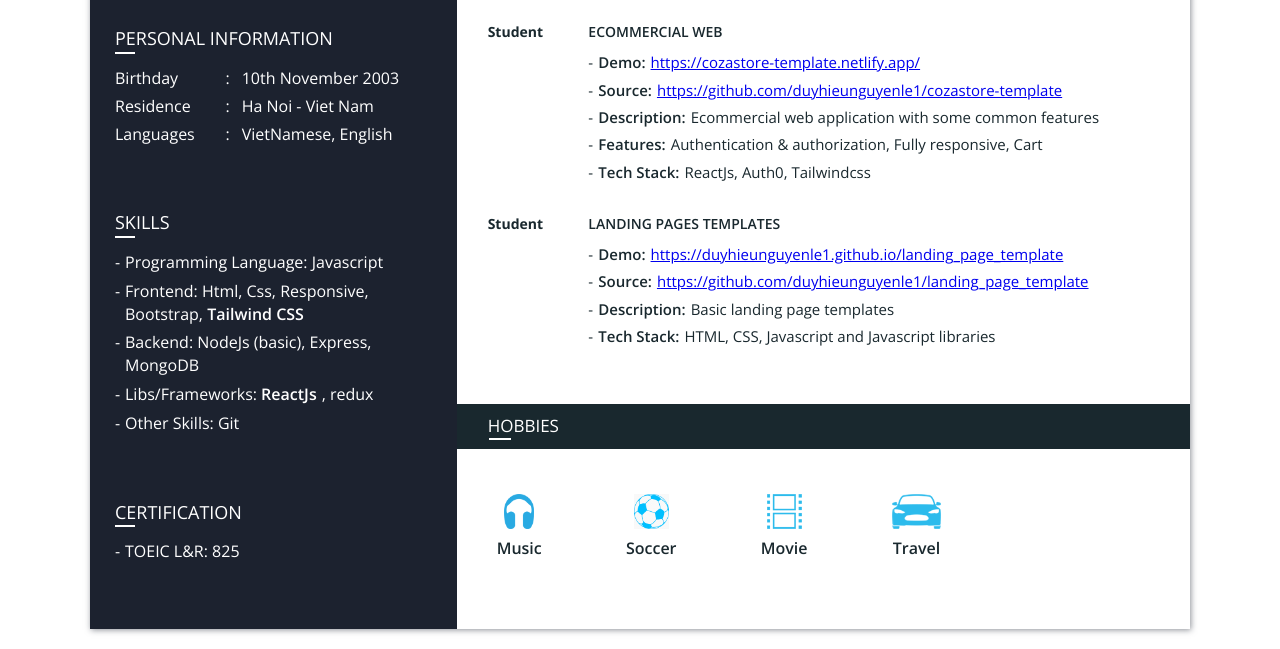
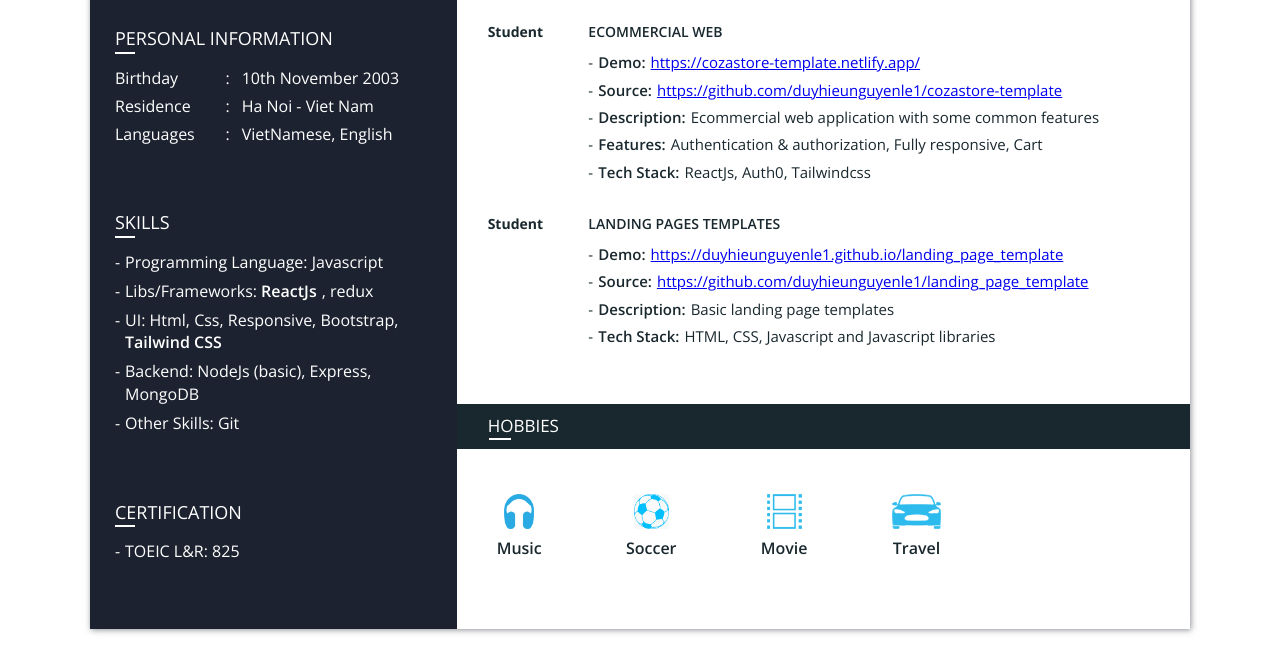
Before and after one commit to duyhieunguyenle1/cv-templates, a plain HTML site: page index.html in a window 1280 px wide. Shown: the part 636-1285 px from the top of the page. Drawn offline with nearby package versions, Linux system fonts and the light colour scheme.

Commit message:
Update index.html

```diff
--- a/index.html
+++ b/index.html
@@ -54,9 +54,9 @@
 						</div>
 						<ul>
 							<li style="font-weight: 300">Programming Language: Javascript</li>
-							<li style="font-weight: 300">Frontend: Html, Css, Responsive, Bootstrap, <strong>Tailwind CSS</strong></li>
+							<li style="font-weight: 300">Libs/Frameworks: <strong>ReactJs</strong>, redux</li>
+							<li style="font-weight: 300">UI: Html, Css, Responsive, Bootstrap, <strong>Tailwind CSS</strong></li>
 							<li style="font-weight: 300">Backend: NodeJs (basic), Express, MongoDB </li>
-							<li style="font-weight: 300">Libs/Frameworks: <strong>ReactJs</strong>, redux</li>
 							<li style="font-weight: 300">Other Skills: Git </li>
 						</ul>
 					</div>
```
